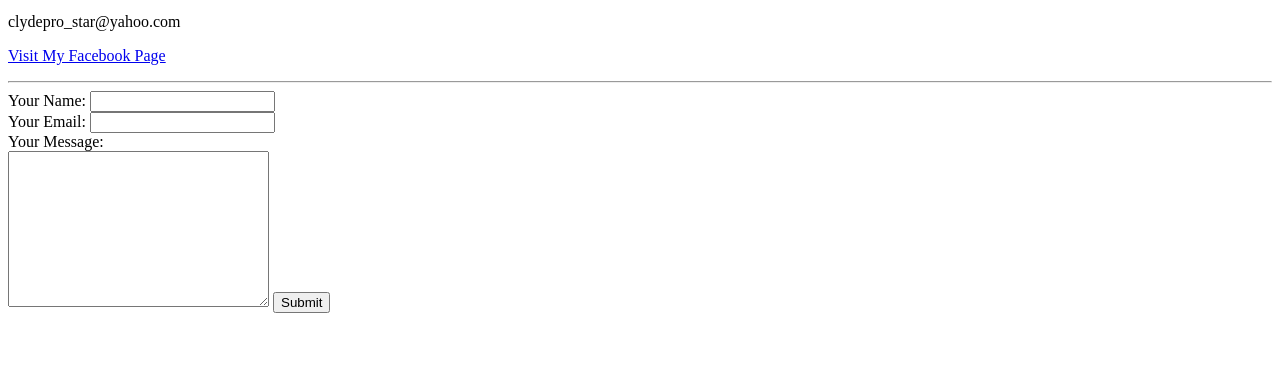
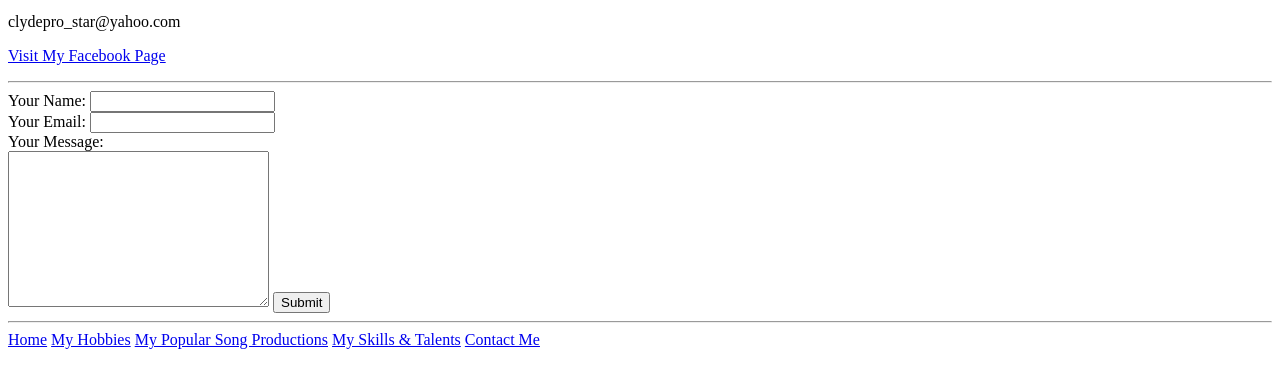
Before and after one commit to Raczxoue/CV, a plain HTML site: page contact me.html in a window 1280 px wide. Shown: the part 101-488 px from the top of the page. Drawn offline with Linux system fonts and the light colour scheme.

Commit message:
Update contact me.html

```diff
--- a/contact me.html
+++ b/contact me.html
@@ -26,6 +26,14 @@
 
     </form>
 
+    <hr />
+    <a href="index.html">Home</a>
+    <a href="hobbies.html">My Hobbies</a>
+    <a href="my song productions.html">My Popular Song Productions</a>
+    <a href="my skills and talents.html">My Skills & Talents</a>
+    <a href="contact me.html">Contact Me</a>
+
+
 
   </body>
 </html>
```
